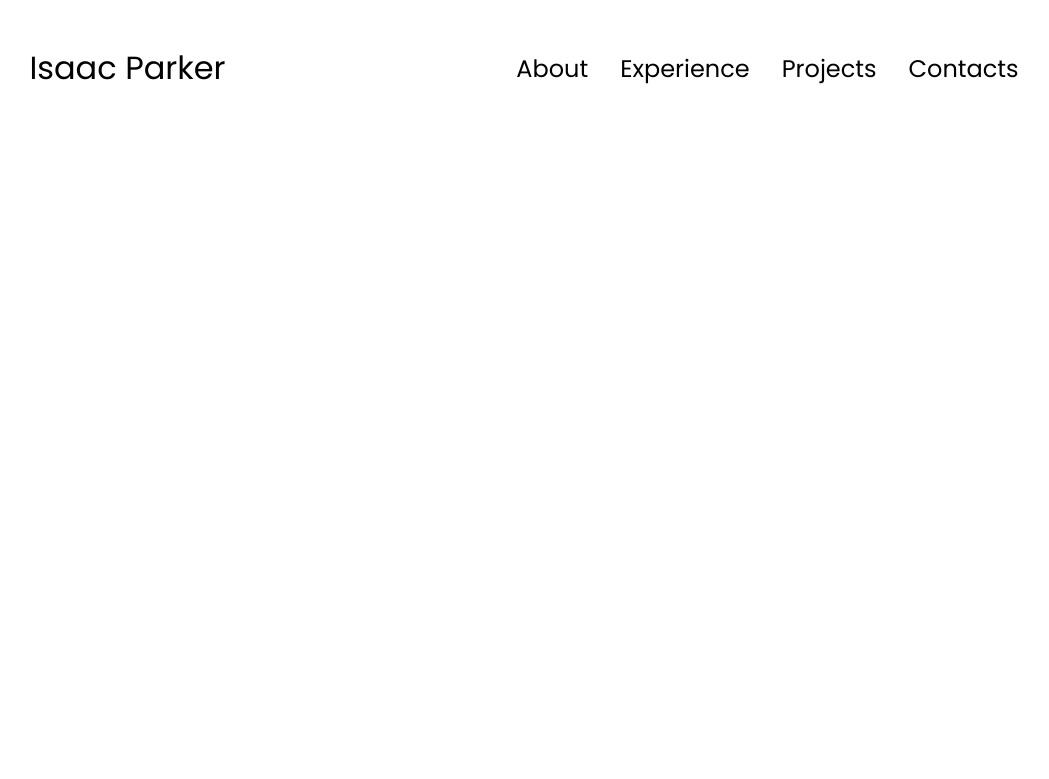
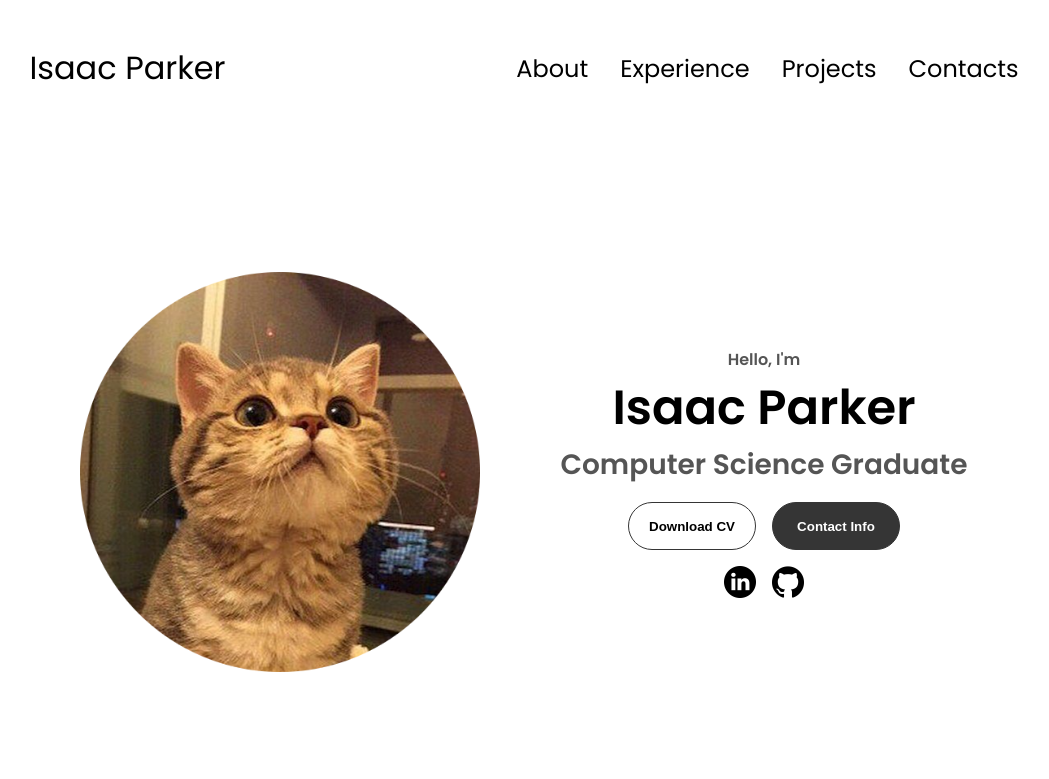
Before and after one commit to IsaacPrkr/Isaac-Parker-Portfolio, a plain HTML site: page index.html in a window 1280 px wide. Shown: the whole page, without its empty margins (116-1165 px from the left). Drawn offline with Linux system fonts and the light colour scheme.

Commit message:
Design Home
Started implementing some buttons and designing the overall look of the website when you first see it.

```diff
--- a/index.html
+++ b/index.html
@@ -35,6 +35,28 @@
             </div>
         </div>
     </nav>
+    <section id="profile">
+        <div class="section__pic-container">
+            <img src="./assets/catcat-photoaidcom-cropped.jpeg" alt="Isaac Parker Profile Picture">
+        </div>
+        <div class="section__text">
+            <p class="section__text__p1">Hello, I'm</p>
+            <h1 class="title">Isaac Parker</h1>
+            <p class="section__text__p2">Computer Science Graduate</p>
+            <div class="btn-container">
+                <button class="btn btn-color-2" onclick="window.open('./assets/cv_main.pdf')">
+                    Download CV
+                </button>
+                <button class="btn btn-color-1" onclick="location.href='./#contact'">
+                    Contact Info
+                </button>
+            </div>
+            <div id="socials-container">
+                <img src="./assets/linkedin.png" alt="My linkedin" class="icon" onclick="location.href='https:linkedin.com/in/isaac-parker-a1477a179/'">
+                <img src="./assets/github.png" alt="My GitHub" class="icon" onclick="location.href='https:github.com/IsaacPrkr'">
+            </div>
+        </div>
+    </section>
     <script src="script.js"></script>
 </body>
 </html>
--- a/style.css
+++ b/style.css
@@ -104,3 +104,168 @@ a:hover {
     transition: all 0.3 ease-in-out;
 
 }
+
+.menu-links a {
+    display: block;
+    padding: 10px;
+    text-align: center;
+    font-size: 1.5rem;
+    color: black;
+    text-decoration: none;
+    transition: all 0.3 ease-in-out;
+
+}
+
+.menu-links li {
+    list-style: none;
+
+}
+
+.menu-links.open {
+    max-height: 300px;
+
+}
+
+.hamburger-icon.open span:first-child {
+    transform: rotate(45deg) translate(10px, 5px);
+
+}
+
+.hamburger-icon.open span:nth-child(2) {
+    opacity: 0;
+}
+
+.hamburger-icon.open span:last-child {
+    transform: rotate(-45deg) translate(10px, -5px);
+}
+
+.hamburger-icon span:first-child {
+    transform: none;
+}
+
+.hamburger-icon span:first-child {
+    opacity: 1;
+}
+
+.hamburger-icon span:first-child {
+    transform: none;
+}
+
+/* SECTIONS */
+
+section {
+    padding-top: 4vh;
+    height: 96vh;
+    margin: 0 10rem;
+    box-sizing: border-box;
+    min-height: fit-content;
+}
+
+.section-container {
+    display: flex;
+
+}
+
+/* PROFILE */
+
+#profile {
+    display: flex;
+    justify-content: center;
+    gap: 5rem;
+    height: 80vh;
+}
+
+.section__pic-container {
+    display: flex;
+    height: 400px;
+    width: 400px;
+    margin: auto 0;
+}
+
+.section__text {
+    align-self: center;
+    text-align: center;
+}
+
+.section__text__p1, .section__text__p2 {
+    font-weight: 600;
+}
+
+.section__text__p1 {
+    text-align: center;
+
+}
+
+.section__text__p2 {
+    font-size: 1.75rem;
+    margin-bottom: 1rem;
+
+}
+
+.title {
+    font-size: 3rem;
+    text-align: center;
+}
+
+#socials-container {
+    display: flex;
+    justify-content: center;
+    margin-top: 1rem;
+    gap: 1rem;
+}
+
+/* ICONS */
+
+.icon {
+    cursor: pointer;
+    height: 2rem;
+}
+
+/* BUTTONS */
+
+.btn-container {
+    display: flex;
+    justify-content: center;
+    gap: 1rem;
+
+}
+
+.btn {
+    font-weight: 600;
+    transition: all 300ms ease;
+    padding: 1rem;
+    width: 8rem;
+    height: 3rem;
+    border-radius: 2rem;
+}
+
+.btn-color-1, .btn-color-2 {
+    border: rgb(53, 53, 53) 0.1rem solid;
+}
+
+.btn-color-1:hover, .btn-color-2:hover {
+    cursor: pointer;
+}
+
+.btn-color-1, .btn-color-2:hover {
+    background: rgb(53, 53, 53);
+    color: white;
+}
+
+.btn-color-1:hover {
+    background: rgb(0, 0, 0);
+
+}
+
+.btn-color-2 {
+    background: none;
+}
+
+.btn-color-2:hover {
+    border: rgb(255, 255, 255) 0.1rem solid;
+
+}
+
+.btn-container {
+    gap: 1rem;
+}
```
Also changed, not shown: assets/catcat-photoaidcom-cropped.jpeg (added), assets/catcat.jpeg (added), 1 other file.
